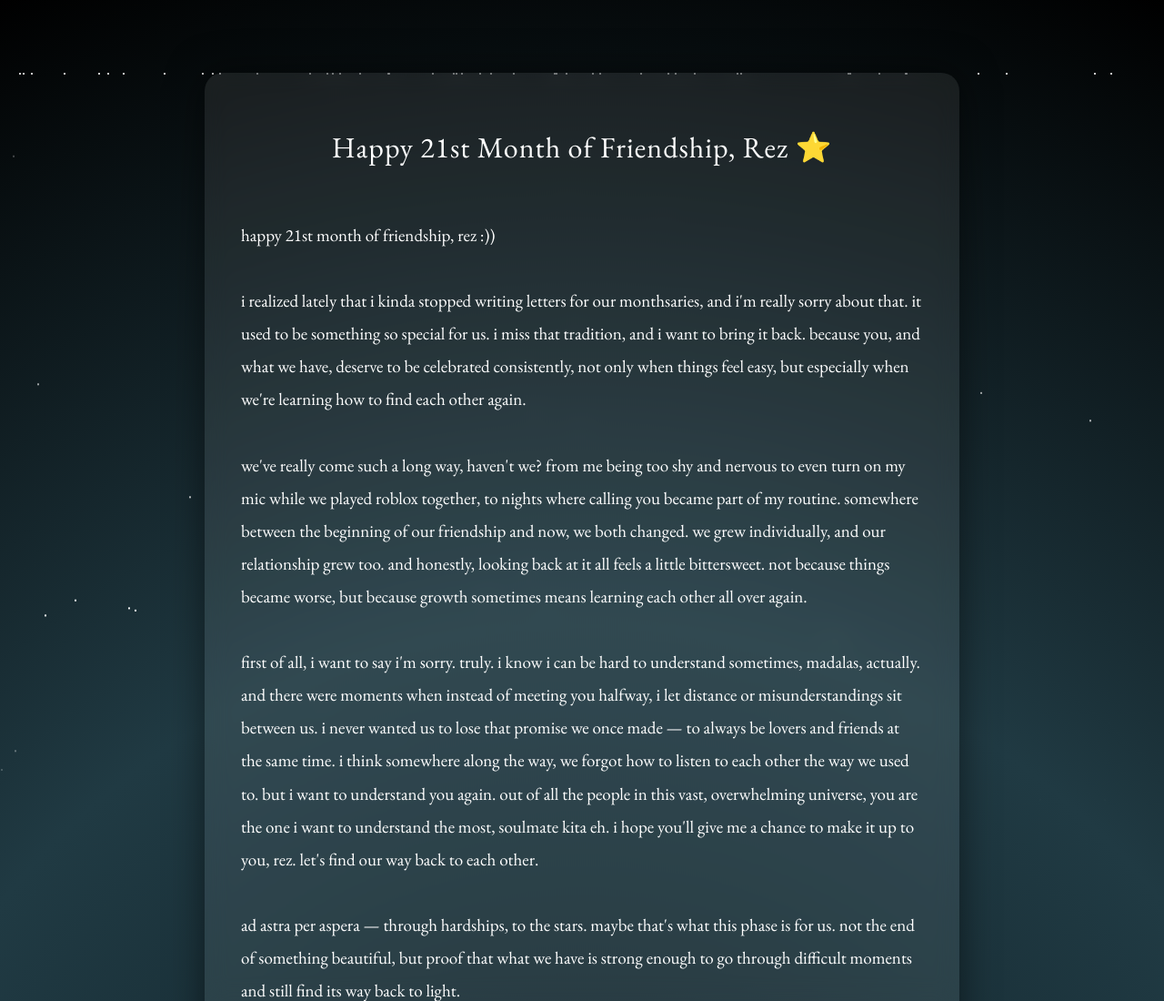
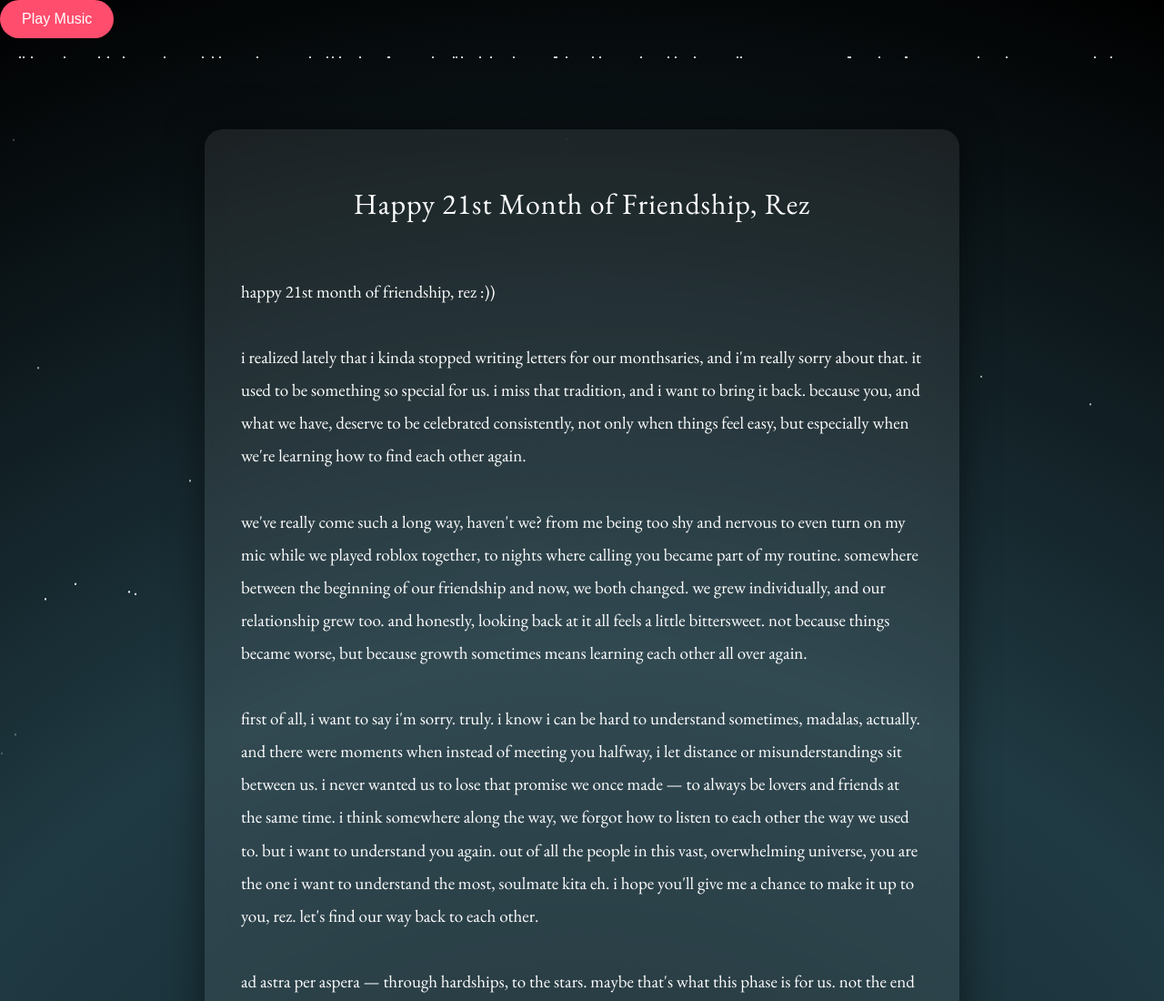
Before and after one commit to kimberlykhayle/4mystar, a plain HTML site: page index.html in a window 1280 px wide. Shown: the top 1100 px of the page at 91% size. Drawn offline with nearby package versions, Linux system fonts and the light colour scheme.

Commit message:
Update index.html

```diff
--- a/index.html
+++ b/index.html
@@ -4,7 +4,7 @@
 <meta charset="UTF-8">
 <meta name="viewport" content="width=device-width, initial-scale=1.0">
 
-<title>Happy 21st Monthsary ⭐</title>
+<title>Happy 21st Monthsary, Rez</title>
 
 <link href="https://fonts.googleapis.com/css2?family=Dancing+Script:wght@700&family=EB+Garamond&display=swap" rel="stylesheet">
 
@@ -87,14 +87,35 @@ p {
 
 <body>
 
-<audio autoplay loop>
+    <button id="playMusic" style="
+    padding: 12px 24px;
+    border: none;
+    border-radius: 25px;
+    background: #ff4d6d;
+    color: white;
+    font-size: 16px;
+    cursor: pointer;
+    margin-bottom: 20px;
+">Play Music</button>
+
+    <audio id="bgMusic" loop>
   <source src="December Avenue - Sleep Tonight.mp3" type="audio/mpeg">
-</audio>
+    </audio>
 
 <div class="stars" id="stars"></div>
 
+    <script>
+const music = document.getElementById("bgMusic");
+const playBtn = document.getElementById("playMusic");
+
+playBtn.addEventListener("click", () => {
+    music.play();
+    playBtn.style.display = "none"; // hide button after playing
+});
+    </script>
+
 <div class="container">
-<h1>Happy 21st Month of Friendship, Rez ⭐</h1>
+<h1>Happy 21st Month of Friendship, Rez</h1>
 
 <p>
 happy 21st month of friendship, rez :))
```
